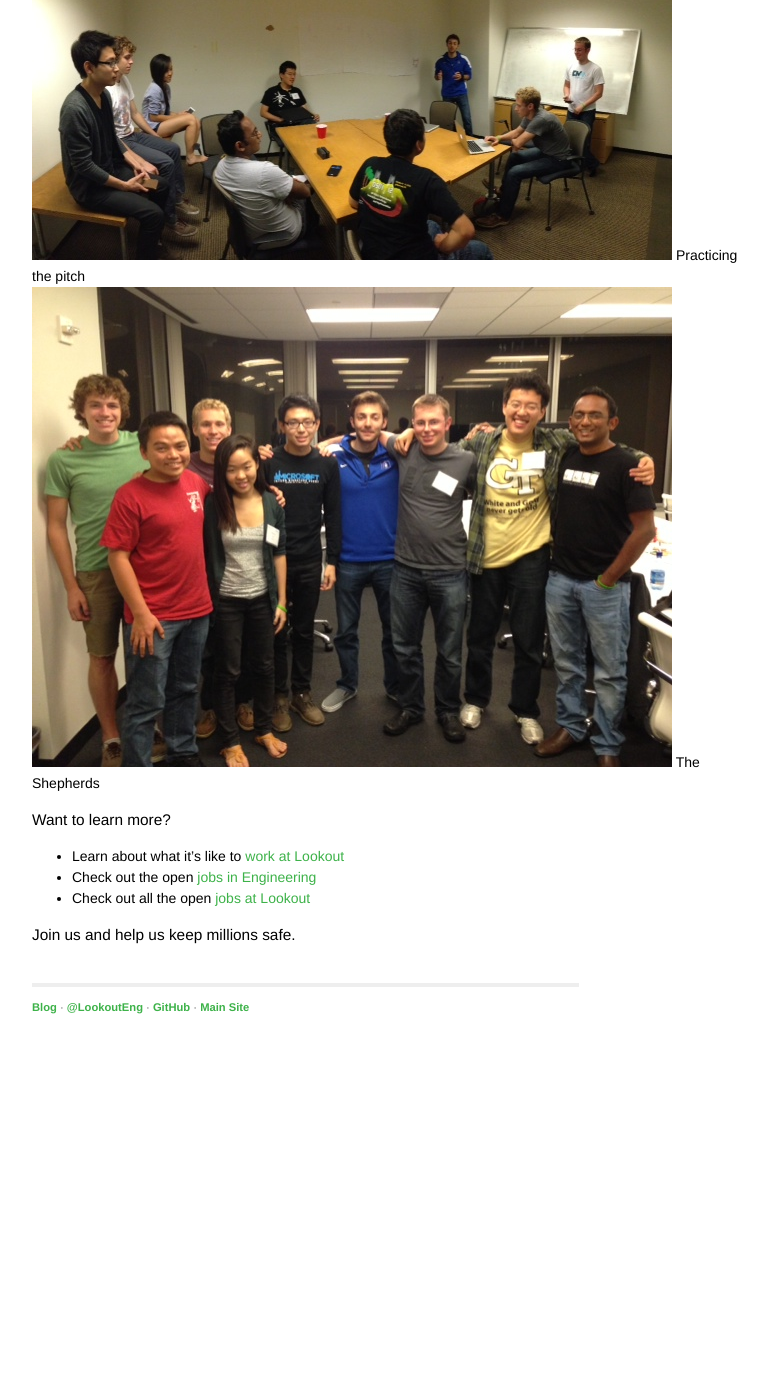
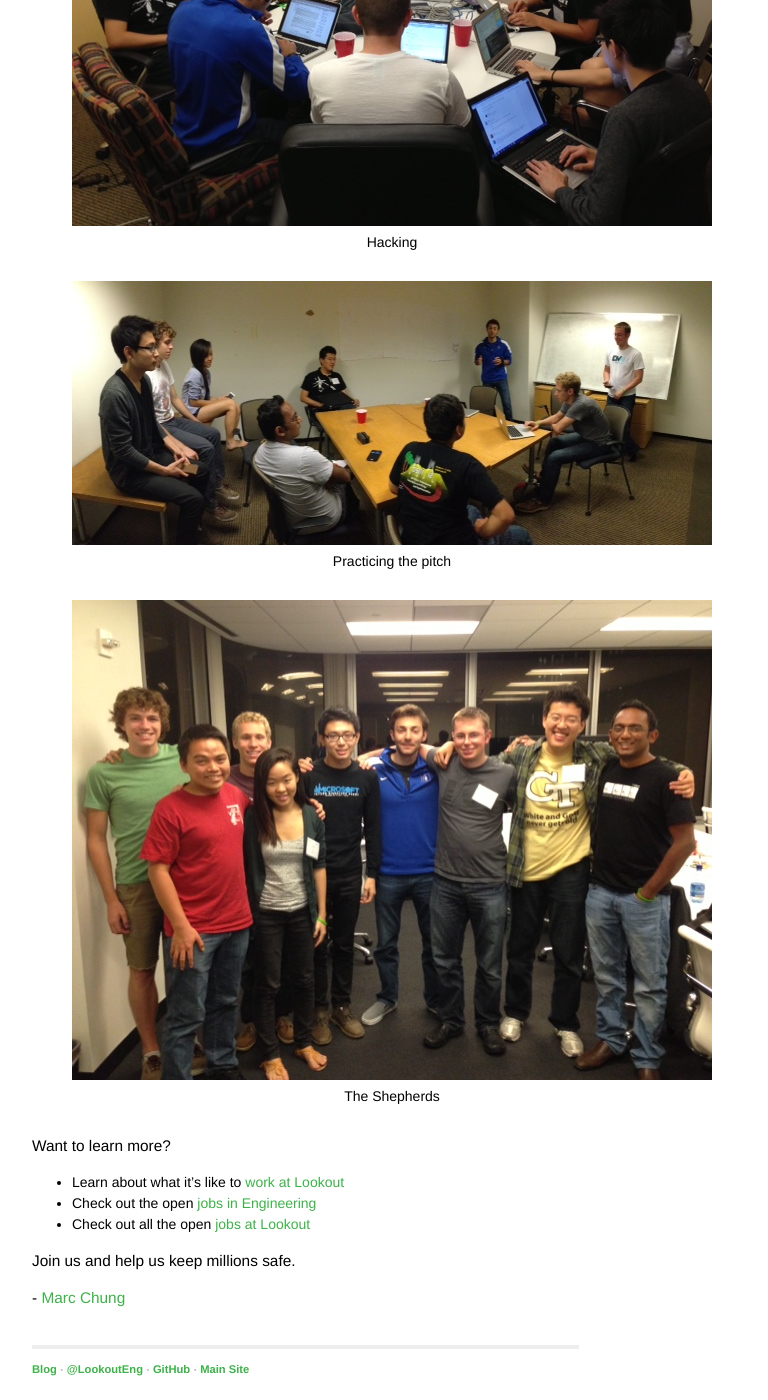
Before and after one commit to webspinner/lookout.github.com, a Jekyll site: the page built from _posts/2013-09-17-university-hackathon-olympics.md, in a window 1280 px wide and 1400 px high, scrolled down 5542 px. Shown: the whole window, without its empty margins (8-776 px from the left). Built offline with Jekyll 4.4.1, drawn with Linux system fonts in a browser that asks for light colours; Markdown is read by kramdown in place of the engine named in the settings; comment, search, counter and statistics services are not loaded; before the commit the page ends 6580 px from its top, so only the background shows below that.

Commit message:
Add style + author

```diff
--- a/_posts/2013-09-17-university-hackathon-olympics.md
+++ b/_posts/2013-09-17-university-hackathon-olympics.md
@@ -83,3 +83,5 @@ Want to learn more?
 - Check out all the open [jobs at Lookout](http://bit.ly/lookout-all-jobs)
 
 Join us and help us keep millions safe.
+
+\- [Marc Chung](https://github.com/mchung/)
--- a/css/blog.css
+++ b/css/blog.css
@@ -119,3 +119,12 @@ p {
 .flickr-medium {
   border: none;
 }
+
+.figure {
+  text-align: center;
+  margin-bottom: 2em;
+}
+
+.figure span {
+  display: block;
+}
```
